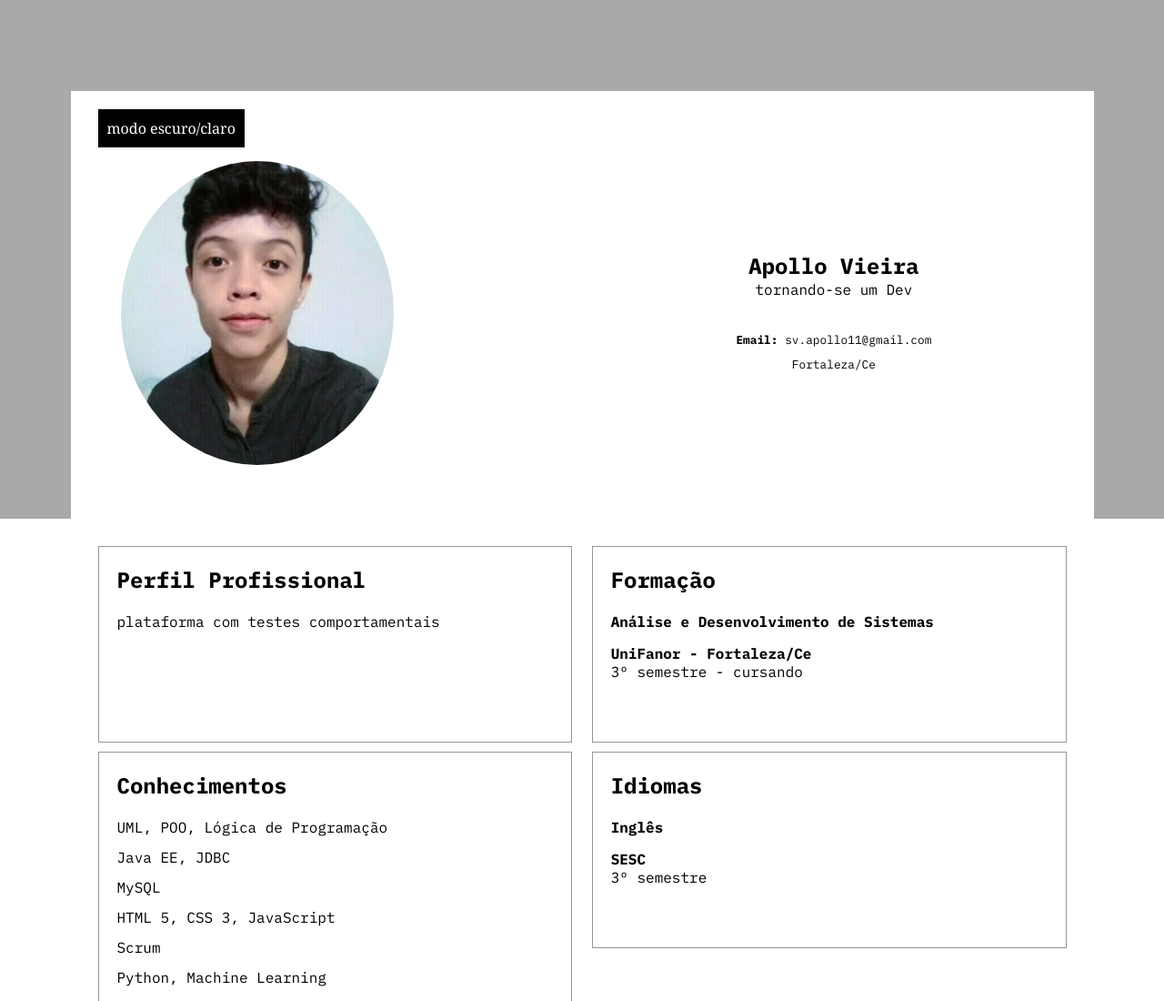
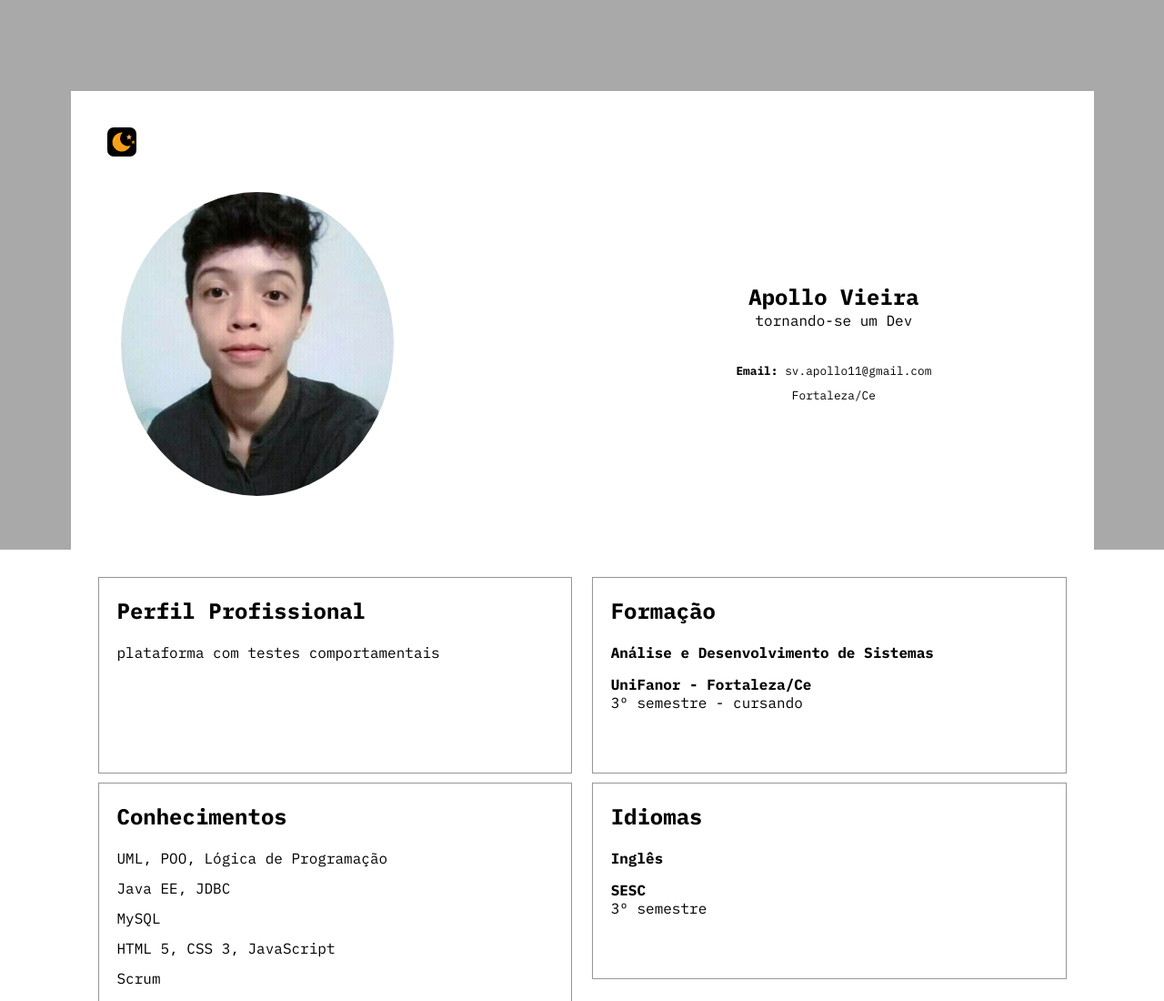
Before and after one commit to svapollo/portfolio-html-css, a plain HTML site: page index.html in a window 1280 px wide. Shown: the top 1100 px of the page at 91% size. Drawn offline with Linux system fonts and the light colour scheme.

Commit message:
botão-dark

```diff
--- a/index.html
+++ b/index.html
@@ -21,7 +21,7 @@
         <!--CABEÇALHO-->
             <header>
                 <div class="container">
-                    <label for="ativar-dark">modo escuro/claro</label>
+                    <label for="ativar-dark"><img src="./assets/img/lua.svg" alt="lua"></label>
                     <div class="separador">
 
                         <!--FOTO-->
--- a/style.css
+++ b/style.css
@@ -20,7 +20,7 @@ html, body, figure, img, div, input, textarea, p, h1, h2, h3, h4, h5, h6, ul, li
     --corTextPrimaria:black;
     --corTextSecundaria:white;
     --fonteTextPrimaria:'IBM Plex Mono', monospace;
-    --corBotaoDark:black;
+    --corBotao:rgb(90, 90, 90);
 }
 
 .hidden{
@@ -142,20 +142,19 @@ footer .redes-sociais li a p{
     height: 50px;
     display: none;
 }
-label{
-    font-family: Georgia, 'Times New Roman', Times, serif;
-    width: 50px;
-    padding: 10px;
-    background-color: var(--corBotaoDark);
-    color:white;
 
+label img{
+    width: 2rem;
+    margin: 10px;
+    border-radius: 7px;
+    background-color: black;
 }
 .ativar-dark:checked ~.dark-mode{
     --corBackgroundPrimaria: rgb(114, 114, 114);
     --corBackgroundSecundaria: rgb(70, 70, 70);
     --corTextPrimaria:#fff;
     --corBorderPrimaria: rgb(255, 167, 2);
-    --corBotaoDark: rgb(255, 196, 86);
+    --corBotao: black;
 }
 
 
```
Also changed, not shown: assets/img/lua.svg (added), assets/img/sol.svg (added).
